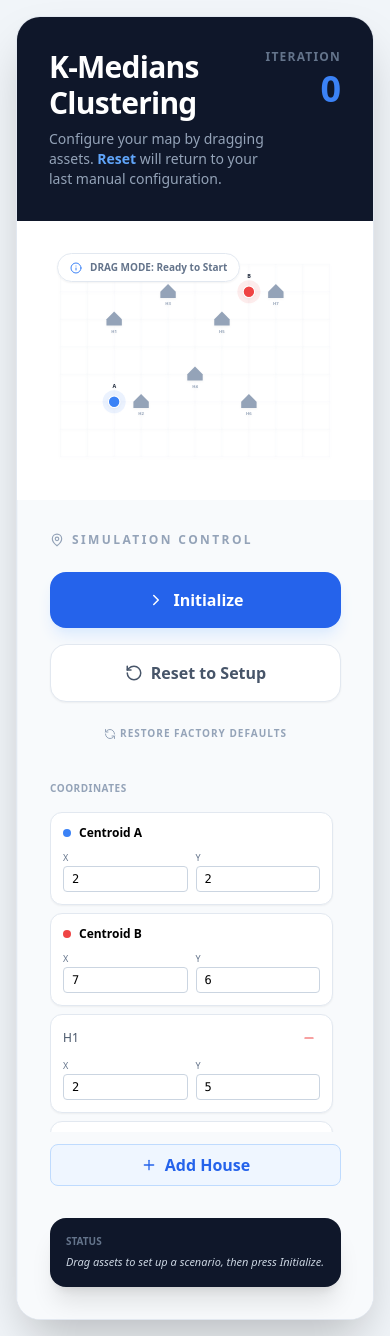
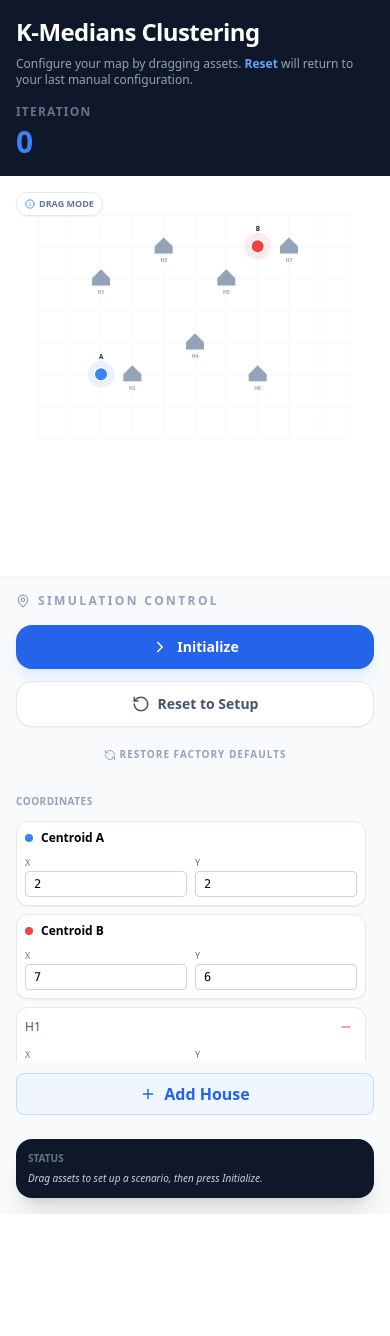
Before and after one commit to razvanalex/k-medians-demo, a React (Vite) app: page / in a window 390 px wide. After the commit the page ends 1214 px from the top, so only its background shows below. Built offline with nearby package versions, Linux system fonts and the light colour scheme.

Commit message:
Add LICENSE and make UI fully responsive for all screen sizes including mobile

```diff
--- a/src/main.jsx
+++ b/src/main.jsx
@@ -202,8 +202,10 @@ const ScooterMap = () => {
         if (draggedItem && phase === 'setup') {
             const svg = e.currentTarget;
             const CTM = svg.getScreenCTM();
-            const mouseX = (e.clientX - CTM.e) / CTM.a;
-            const mouseY = (e.clientY - CTM.f) / CTM.d;
+            const clientX = e.touches ? e.touches[0].clientX : e.clientX;
+            const clientY = e.touches ? e.touches[0].clientY : e.clientY;
+            const mouseX = (clientX - CTM.e) / CTM.a;
+            const mouseY = (clientY - CTM.f) / CTM.d;
 
             const gridX = Math.max(0, Math.min(maxX, fromX(mouseX)));
             const gridY = Math.max(0, Math.min(maxY, fromY(mouseY)));
@@ -235,6 +237,13 @@ const ScooterMap = () => {
         }
     };
 
+    const handleTouchMove = (e) => {
+        if (draggedItem && phase === 'setup') {
+            e.preventDefault();
+            handleMouseMove(e);
+        }
+    };
+
 
     const gridLines = useMemo(() => {
         const lines = [];
@@ -249,20 +258,20 @@ const ScooterMap = () => {
 
 
     return (
-        <div className="flex flex-col items-center justify-center min-h-screen bg-slate-100 p-4 font-sans">
-            <div className="w-full bg-white rounded-3xl shadow-2xl overflow-hidden border border-slate-200">
+        <div className="flex flex-col min-h-screen bg-slate-100 font-sans">
+            <div className="w-full max-w-7xl mx-auto bg-white sm:rounded-3xl shadow-2xl overflow-hidden border-0 sm:border sm:border-slate-200 sm:my-4">
                 {/* Header */}
-                <div className="bg-slate-900 p-8 text-white">
-                    <div className="flex justify-between items-start">
-                        <div>
-                            <h1 className="text-3xl font-bold tracking-tight mb-2">K-Medians Clustering</h1>
-                            <p className="text-slate-400 text-sm max-w-md">
+                <div className="bg-slate-900 p-4 sm:p-6 md:p-8 text-white">
+                    <div className="flex flex-col sm:flex-row justify-between items-start gap-4">
+                        <div className="flex-1">
+                            <h1 className="text-2xl sm:text-3xl font-bold tracking-tight mb-2">K-Medians Clustering</h1>
+                            <p className="text-slate-400 text-xs sm:text-sm max-w-md">
                                 Configure your map by dragging assets. <span className="text-blue-400 font-bold">Reset</span> will return to your last manual configuration.
                             </p>
                         </div>
-                        <div className="flex flex-col items-end">
+                        <div className="flex flex-col items-start sm:items-end">
                             <span className="text-xs uppercase tracking-widest text-slate-500 font-bold mb-1">Iteration</span>
-                            <span className="text-4xl font-black text-blue-500">{step}</span>
+                            <span className="text-3xl sm:text-4xl font-black text-blue-500">{step}</span>
                         </div>
                     </div>
                 </div>
@@ -271,21 +280,24 @@ const ScooterMap = () => {
                 {/* Main Interface */}
                 <div className="flex flex-col lg:flex-row">
                     {/* Map View */}
-                    <div className="flex-1 p-6 bg-white relative">
-                        <div className="absolute top-8 left-10 z-10 flex flex-col gap-2">
-                            <div className="bg-white/90 backdrop-blur-md px-3 py-1.5 rounded-full border border-slate-200 text-[10px] font-bold text-slate-500 flex items-center gap-2 shadow-sm">
-                                <Info size={12} className="text-blue-500" />
-                                {phase === 'setup' ? "DRAG MODE: Ready to Start" : `LOCKED: Phase ${phase.toUpperCase()}`}
+                    <div className="flex-1 p-4 sm:p-6 bg-white relative min-h-[400px] sm:min-h-[500px]">
+                        <div className="absolute top-4 sm:top-8 left-4 sm:left-10 z-10 flex flex-col gap-2">
+                            <div className="bg-white/90 backdrop-blur-md px-2 sm:px-3 py-1 sm:py-1.5 rounded-full border border-slate-200 text-[9px] sm:text-[10px] font-bold text-slate-500 flex items-center gap-1 sm:gap-2 shadow-sm">
+                                <Info size={10} className="text-blue-500 sm:w-3 sm:h-3" />
+                                <span className="hidden sm:inline">{phase === 'setup' ? "DRAG MODE: Ready to Start" : `LOCKED: Phase ${phase.toUpperCase()}`}</span>
+                                <span className="sm:hidden">{phase === 'setup' ? "DRAG MODE" : phase.toUpperCase()}</span>
                             </div>
                         </div>
 
 
                         <svg
                             viewBox={`0 0 ${width} ${height}`}
-                            className="w-full h-auto drop-shadow-sm select-none"
+                            className="w-full h-auto drop-shadow-sm select-none touch-none"
                             onMouseMove={handleMouseMove}
                             onMouseUp={() => setDraggedItem(null)}
                             onMouseLeave={() => setDraggedItem(null)}
+                            onTouchMove={handleTouchMove}
+                            onTouchEnd={() => setDraggedItem(null)}
                         >
                             {gridLines}
 
@@ -316,6 +328,7 @@ const ScooterMap = () => {
                                     key={h.id}
                                     className={`${phase === 'setup' ? 'cursor-grab active:cursor-grabbing' : ''}`}
                                     onMouseDown={() => phase === 'setup' && setDraggedItem({ type: 'house', id: h.id })}
+                                    onTouchStart={() => phase === 'setup' && setDraggedItem({ type: 'house', id: h.id })}
                                 >
                                     <rect x={getX(h.x) - 15} y={getY(h.y) - 15} width="60" height="60" fill="transparent" />
                                     <path
@@ -323,7 +336,7 @@ const ScooterMap = () => {
                                         fill={h.cluster ? K_MEANS_COLORS[h.cluster] : K_MEANS_COLORS.Unassigned}
                                         className="transition-colors duration-500 shadow-sm"
                                     />
-                                    <text x={getX(h.x)} y={getY(h.y) + 35} textAnchor="middle" className="text-[11px] font-bold fill-slate-400">{h.id}</text>
+                                    <text x={getX(h.x)} y={getY(h.y) + 35} textAnchor="middle" className="text-[11px] font-bold fill-slate-400 pointer-events-none">{h.id}</text>
                                 </g>
                             ))}
 
@@ -334,6 +347,7 @@ const ScooterMap = () => {
                                     key={s.id}
                                     className={`${phase === 'setup' ? 'cursor-grab active:cursor-grabbing' : ''}`}
                                     onMouseDown={() => phase === 'setup' && setDraggedItem({ type: 'scooter', id: s.id })}
+                                    onTouchStart={() => phase === 'setup' && setDraggedItem({ type: 'scooter', id: s.id })}
                                 >
                                     <circle cx={getX(s.x)} cy={getY(s.y)} r="30" fill={s.color} className="opacity-10" />
                                     <circle
@@ -345,7 +359,7 @@ const ScooterMap = () => {
                                         strokeWidth="3"
                                         className="shadow-md"
                                     />
-                                    <text x={getX(s.x)} y={getY(s.y) - 35} textAnchor="middle" className="text-[14px] font-black fill-slate-800 tracking-tighter">
+                                    <text x={getX(s.x)} y={getY(s.y) - 35} textAnchor="middle" className="text-[14px] font-black fill-slate-800 tracking-tighter pointer-events-none">
                                         {s.id}
                                     </text>
                                 </g>
@@ -355,17 +369,17 @@ const ScooterMap = () => {
 
 
                     {/* Controls Panel */}
-                    <div className="w-full lg:w-80 bg-slate-50 border-l border-slate-100 p-8 flex flex-col justify-between">
+                    <div className="w-full lg:w-80 bg-slate-50 border-t lg:border-t-0 lg:border-l border-slate-100 p-4 sm:p-6 lg:p-8 flex flex-col justify-between">
                         <div>
-                            <h3 className="text-xs font-black text-slate-400 uppercase tracking-[0.2em] mb-6 flex items-center gap-2">
+                            <h3 className="text-xs font-black text-slate-400 uppercase tracking-[0.2em] mb-4 sm:mb-6 flex items-center gap-2">
                                 <MapPin size={14} /> Simulation Control
                             </h3>
 
-                            <div className="space-y-4">
+                            <div className="space-y-3 sm:space-y-4">
                                 <button
                                     onClick={runStep}
                                     disabled={phase === 'finished'}
-                                    className={`w-full py-4 rounded-2xl font-bold flex items-center justify-center gap-2 transition-all shadow-lg active:scale-95 ${phase === 'finished'
+                                    className={`w-full py-3 sm:py-4 rounded-2xl font-bold flex items-center justify-center gap-2 transition-all shadow-lg active:scale-95 text-sm sm:text-base ${phase === 'finished'
                                         ? 'bg-emerald-500 text-white shadow-emerald-100'
                                         : 'bg-blue-600 text-white hover:bg-blue-700 shadow-blue-100'
                                         }`}
@@ -381,7 +395,7 @@ const ScooterMap = () => {
 
                                 <button
                                     onClick={resetToLastSetup}
-                                    className="w-full py-4 rounded-2xl font-bold text-slate-600 bg-white border border-slate-200 hover:bg-slate-50 transition-all flex items-center justify-center gap-2 active:scale-95 shadow-sm"
+                                    className="w-full py-3 sm:py-4 rounded-2xl font-bold text-slate-600 bg-white border border-slate-200 hover:bg-slate-50 transition-all flex items-center justify-center gap-2 active:scale-95 shadow-sm text-sm sm:text-base"
                                     title="Reset to your custom layout"
                                 >
                                     <RotateCcw size={18} />
@@ -400,11 +414,11 @@ const ScooterMap = () => {
 
 
                             {/* Coordinate Editor */}
-                            <div className="mt-8">
-                                <div className="text-[10px] font-bold text-slate-400 uppercase mb-4 tracking-wider">Coordinates</div>
-                                <div className="max-h-80 overflow-y-auto pr-2 space-y-2 custom-scrollbar">
+                            <div className="mt-6 sm:mt-8">
+                                <div className="text-[10px] font-bold text-slate-400 uppercase mb-3 sm:mb-4 tracking-wider">Coordinates</div>
+                                <div className="max-h-60 sm:max-h-80 overflow-y-auto pr-2 space-y-2 custom-scrollbar">
                                     {scooters.map(s => (
-                                        <div key={s.id} className="p-3 bg-white rounded-xl border border-slate-200 text-xs shadow-sm">
+                                        <div key={s.id} className="p-2 sm:p-3 bg-white rounded-xl border border-slate-200 text-xs shadow-sm">
                                             <div className="flex items-center gap-2 font-bold mb-2">
                                                 <div className="w-2 h-2 rounded-full" style={{ backgroundColor: s.color }}></div>
                                                 Centroid {s.id}
@@ -438,7 +452,7 @@ const ScooterMap = () => {
                                         </div>
                                     ))}
                                     {houses.map(h => (
-                                        <div key={h.id} className="p-3 bg-white rounded-xl border border-slate-200 text-xs shadow-sm">
+                                        <div key={h.id} className="p-2 sm:p-3 bg-white rounded-xl border border-slate-200 text-xs shadow-sm">
                                             <div className="flex items-center justify-between gap-2 mb-2">
                                                 <span className="font-medium text-slate-600">{h.id}</span>
                                                 {phase === 'setup' && houses.length > 1 && (
@@ -493,10 +507,10 @@ const ScooterMap = () => {
                         </div>
 
 
-                        <div className="mt-8">
-                            <div className="p-4 rounded-2xl bg-slate-900 text-white shadow-xl">
+                        <div className="mt-6 sm:mt-8">
+                            <div className="p-3 sm:p-4 rounded-2xl bg-slate-900 text-white shadow-xl">
                                 <div className="text-[10px] font-bold text-slate-500 uppercase mb-1">Status</div>
-                                <p className="text-[11px] italic leading-relaxed text-slate-300">
+                                <p className="text-[10px] sm:text-[11px] italic leading-relaxed text-slate-300">
                                     {phase === 'setup' && "Drag assets to set up a scenario, then press Initialize."}
                                     {phase === 'assign' && "Points assigned. Next: Move centroids to the median coordinates."}
                                     {phase === 'update' && "Centroids moved. Next: Re-assign points."}
```
Also changed, not shown: 1 other file (tests, documents, lock files or other folders).
